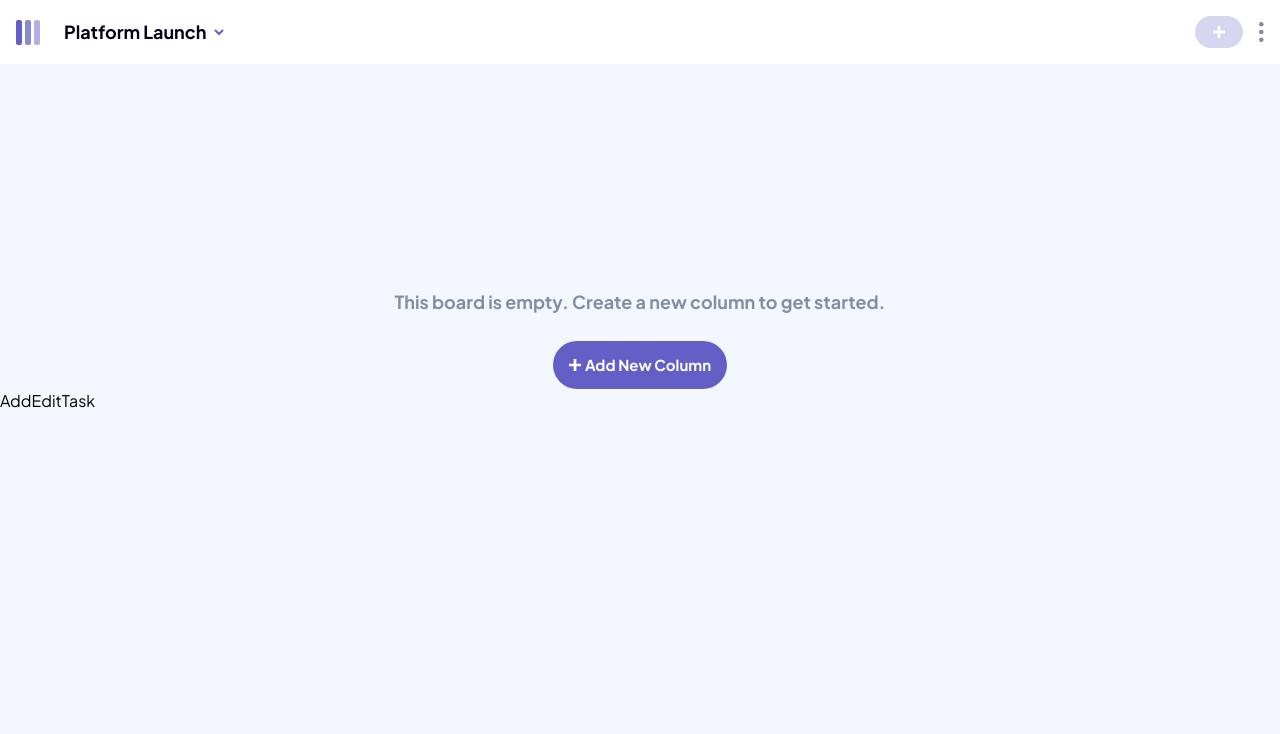
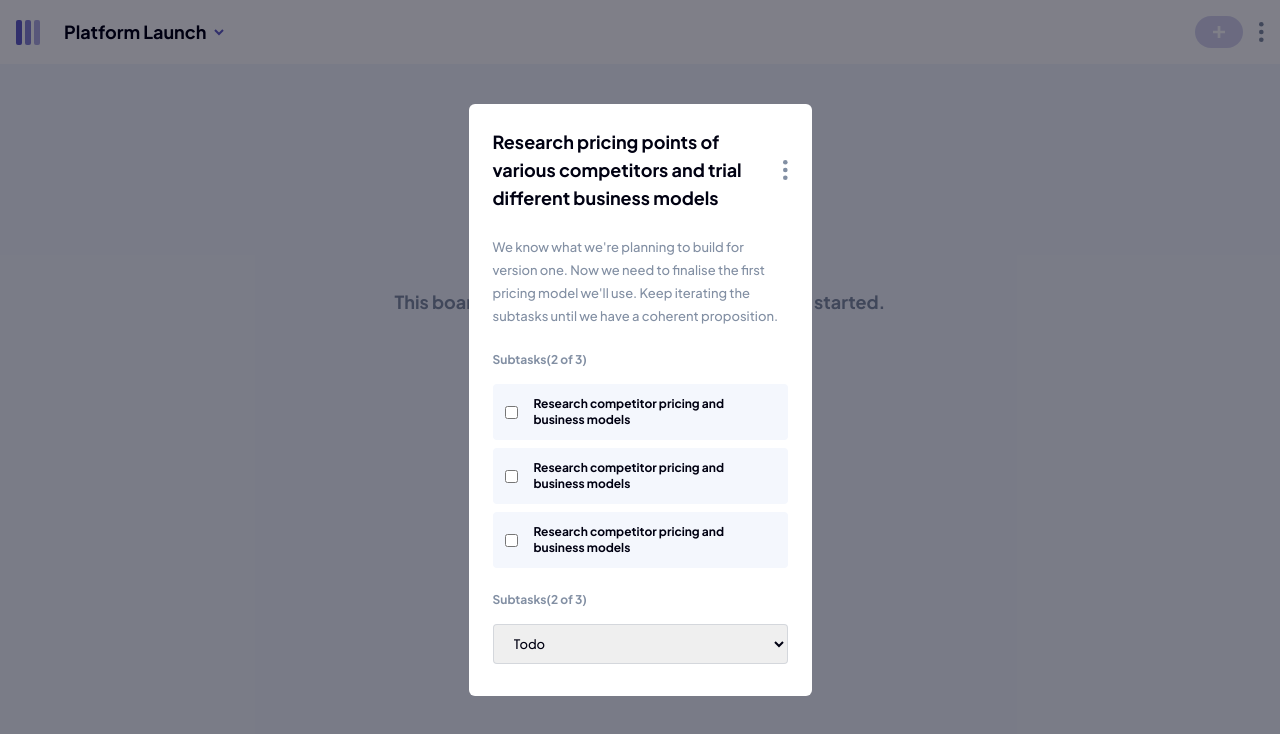
Before and after one commit to Alone-Y154/react-ts-kanban-management-app, a React (Vite) app: page / in a window 1280 px wide. Shown: the top 734 px of the page. Built offline with nearby package versions, Linux system fonts and the light colour scheme.

Commit message:
created 2 more UI Components

```diff
--- a/src/App.tsx
+++ b/src/App.tsx
@@ -1,13 +1,13 @@
 import AddColumn from "./Components/AddColumn";
-import AddEditTask from "./Components/AddEditTask";
 import Navbar from "./Components/Navbar";
+import ViewTask from "./Components/ViewTask";
 
 function App() {
   return(
   <div className="flex flex-col h-screen bg-grey-500">
     <Navbar />
     <AddColumn />
-    <AddEditTask />
+    <ViewTask />
     </div>
     );
 }
--- a/src/Components/AddEditTask.tsx
+++ b/src/Components/AddEditTask.tsx
@@ -1,9 +1,55 @@
-
+import cross from "../assets/icon-cross.svg";
 
 const AddEditTask = () => {
   return (
-    <div>AddEditTask</div>
-  )
-}
+    <div className="w-full flex justify-center items-center h-screen bg-secondary-700 absolute bg-opacity-50">
+      <div className="flex flex-col w-[343px] p-6 bg-grey-400 rounded-md">
+        <p className="text-secondary-700 text-lg font-bold mb-6">Edit Task</p>
+        <p className="text-grey-700 text-xs font-bold mb-2">Tittle</p>
+        <input
+          placeholder="e.g. Web Design"
+          className="mb-6 placeholder:opacity-25 placeholder:text-secondary-700 w-[295px] h-10 rounded border text-secondary-700 text-[13px] font-medium leading-[23px] border-solid border-grey-700 outline-none px-4 py-2 border-opacity-25"
+          type="text"
+          id="boardName"
+        />
+        <p className="text-grey-700 text-xs font-bold mb-2">Description</p>
+        <textarea
+          placeholder="e.g. It’s always good to take a break. This
+15 minute break will  recharge the batteries
+a little."
+          className="text-secondary-700 mb-6 placeholder:opacity-25 text-[13px] leading-[23px] font-medium w-[295px] h-[112px] rounded border border-solid border-grey-700 bg-grey-400 border-opacity-25 px-4 py-2 outline-none"
+        ></textarea>
+        <p className="text-grey-700 text-xs font-bold mb-2">Subtasks</p>
+        <div className="flex mb-3 w-[295px] gap-4 items-center ">
+          <input
+            className="w-[264px] h-10 rounded border border-solid border-grey-700 outline-none bg-grey-400 border-opacity-25 placeholder:opacity-25 placeholder:text-secondary-700 text-secondary-700 text-[13px] font-medium leading-[23px] px-4 py-2"
+            type="text"
+          />
+          <img src={cross} alt="" />
+        </div>
+        <div className="flex mb-3 w-[295px] gap-4 items-center ">
+          <input
+            className="w-[264px] h-10 rounded border border-solid border-grey-700 outline-none bg-grey-400 border-opacity-25 placeholder:opacity-25 placeholder:text-secondary-700 text-secondary-700 text-[13px] font-medium leading-[23px] px-4 py-2"
+            type="text"
+          />
+          <img src={cross} alt="" />
+        </div>
 
-export default AddEditTask
+        <div className="w-[295px] mb-6 h-10 rounded-[20px] bg-primary-700 bg-opacity-10 text-primary-700 flex items-center justify-center text-[13px] font-bold">
+          +Add New Subtask
+        </div>
+        <p className="text-grey-700 text-xs font-bold mb-2">Status</p>
+        <select className="mb-6 w-[295px] h-10 rounded border border-solid outline-none px-4 py-2 text-[13px] font-medium leading-[23px] text-secondary-700 border-grey-700 border-opacity-25">
+          <option>Todo</option>
+          <option>Doing</option>
+          <option>Done</option>
+        </select>
+        <div className="w-[295px] mb-2 h-10 rounded-[20px] bg-primary-700  text-grey-400 flex items-center justify-center text-[13px] font-bold">
+          Create Task
+        </div>
+      </div>
+    </div>
+  );
+};
+
+export default AddEditTask;
--- /dev/null
+++ b/src/Components/ViewTask.tsx
@@ -0,0 +1,36 @@
+import hamburger from "../assets/icon-vertical-ellipsis.svg"
+
+const ViewTask = () => {
+  return (
+    <div className="w-full flex justify-center items-center h-screen bg-secondary-700 absolute bg-opacity-50">
+    <div className="flex flex-col w-[343px] p-6 bg-grey-400 rounded-md">
+       <div className="flex gap-4 justify-center items-center mb-6">
+        <p className="text-secondary-700 text-lg font-bold">Research pricing points of various competitors and trial different business models</p>
+        <img src={hamburger} alt=""/>
+       </div>
+       <p className="text-grey-700 text-[13px] font-medium leading-[23px] mb-6">We know what we're planning to build for version one. Now we need to finalise the first pricing model we'll use. Keep iterating the subtasks until we have a coherent proposition.</p>
+       <p className="text-grey-700 text-xs font-bold mb-4">Subtasks(2 of 3)</p>
+       <div className="w-[295px] flex items-center gap-4 justify-center p-3 rounded bg-grey-500 mb-2">
+        <input type="checkbox" id="subtask1"/>
+        <label htmlFor="subtask1" className="text-secondary-700 font-bold text-xs">Research competitor pricing and business models</label>
+       </div>
+       <div className="w-[295px] flex items-center gap-4 justify-center p-3 rounded bg-grey-500 mb-2">
+        <input type="checkbox" id="subtask1"/>
+        <label htmlFor="subtask1" className="text-secondary-700 font-bold text-xs">Research competitor pricing and business models</label>
+       </div>
+       <div className="w-[295px] flex items-center gap-4 justify-center p-3 rounded bg-grey-500 mb-2">
+        <input type="checkbox" id="subtask1"/>
+        <label htmlFor="subtask1" className="text-secondary-700 font-bold text-xs">Research competitor pricing and business models</label>
+       </div>
+       <p className="text-grey-700 text-xs font-bold mb-4 mt-4">Subtasks(2 of 3)</p>
+       <select className="mb-2 w-[295px] h-10 rounded border border-solid outline-none px-4 py-2 text-[13px] font-medium leading-[23px] text-secondary-700 border-grey-700 border-opacity-25">
+          <option>Todo</option>
+          <option>Doing</option>
+          <option>Done</option>
+        </select>
+    </div>
+</div>
+  )
+}
+
+export default ViewTask
```
